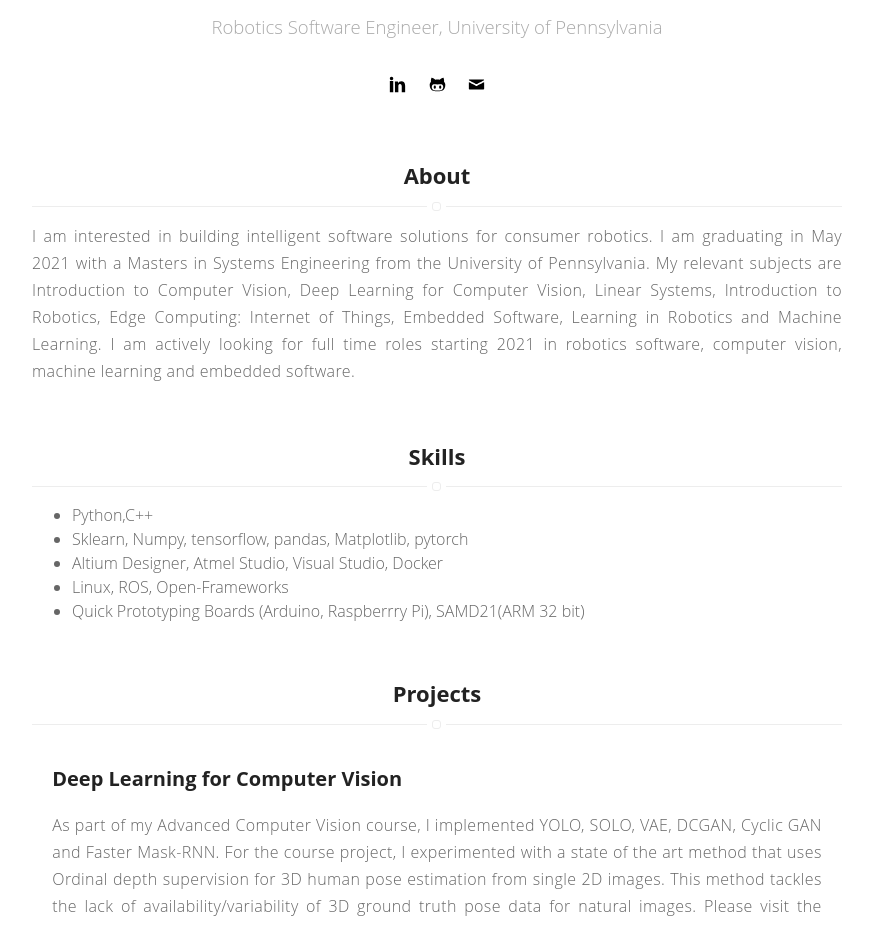
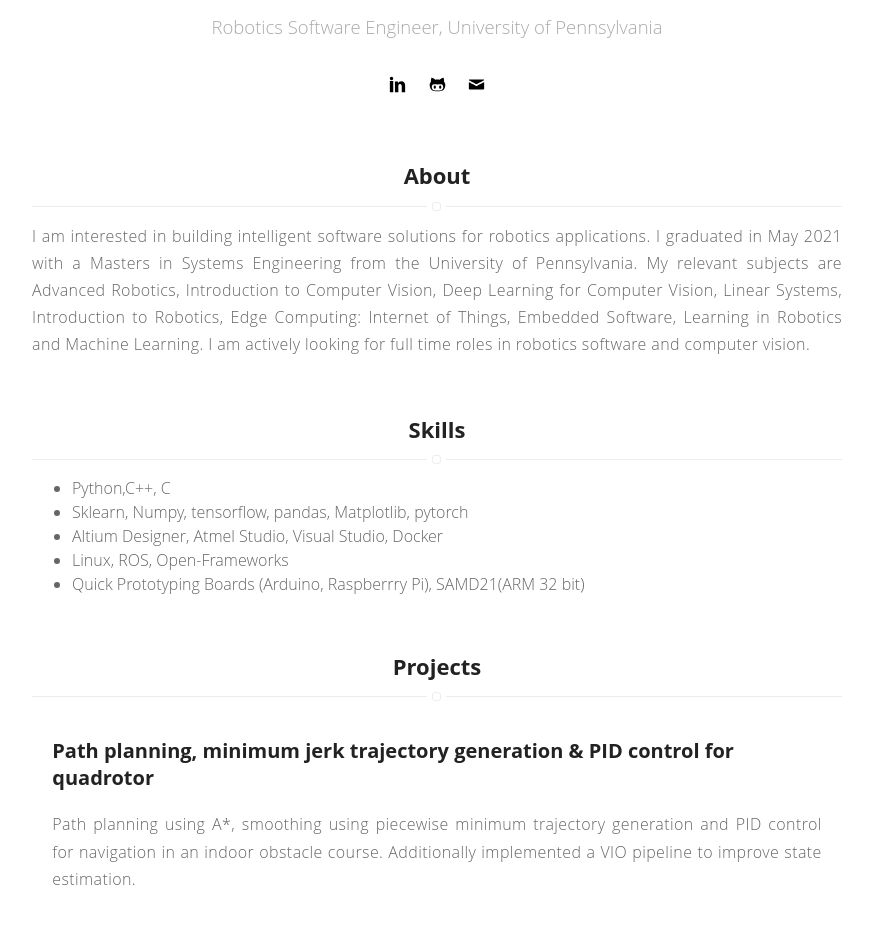
Before and after one commit to suveergarg/suveergarg.github.io, a Jekyll site: the page built from index.html, in a window 1280 px wide. Shown: the part 384-1309 px from the top of the page, without its empty margins (203-1076 px from the left). Built offline with Jekyll 4.4.1, drawn with Linux system fonts in a browser that asks for light colours; some of the changed text lies outside the part shown; grey boxes are pictures that could not be loaded.

```diff
--- a/_config.yml
+++ b/_config.yml
@@ -43,7 +43,7 @@ skills: true
 
 # add your skills here
 skills-list:
-    - Python,C++
+    - Python,C++, C
     - Sklearn, Numpy, tensorflow, pandas, Matplotlib, pytorch
     - Altium Designer, Atmel Studio, Visual Studio, Docker
     - Linux, ROS, Open-Frameworks
@@ -54,9 +54,14 @@ projects: true
 
 # add your projects here
 project-list:
+    Path planning, minimum jerk trajectory generation & PID control for quadrotor:
+        name: Path planning, minimum jerk trajectory generation & PID control for quadrotor
+        description: Path planning using A*, smoothing using piecewise minimum trajectory generation and PID control for navigation in an indoor obstacle course. Additionally implemented a VIO pipeline to improve state estimation.
+        video: assets/videos/MEAM620.mp4
+
     Deep Learning for Computer Vision:
         name: Deep Learning for Computer Vision
-        description: As part of my Advanced Computer Vision course, I implemented YOLO, SOLO, VAE, DCGAN, Cyclic GAN and Faster Mask-RNN. For the course project, I experimented with a state of the art method that uses Ordinal depth supervision for 3D human pose estimation from single 2D images. This method tackles the lack of availability/variability of 3D ground truth pose data for natural images. Please visit the github links below for more infomation on these projects.
+        description: Implemented YOLO, SOLO, VAE, DCGAN, Cyclic GAN and Faster Mask-RNN. Course Project - Experimented with a state of the art method that uses Ordinal depth supervision for 3D human pose estimation from single 2D images. This method tackles the lack of availability/variability of 3D ground truth pose data for natural images. Please visit the github links below for more infomation on these projects.
         link: https://github.com/suveergarg/SOLO
         link1: https://github.com/suveergarg/YOLO
         link2: https://github.com/suveergarg/Faster-RCNN
@@ -66,13 +71,13 @@ project-list:
 
     Pick and Place using the 5-DOF Lynx arm in Gazebo:
         name: Pick and Place using the Lynx arm in Gazebo
-        description: Used Forward and Inverse velocity and position kinematics to stack blocks in a simulation environment. This was part of a class final project where teams participated in a stacking competitions.
+        description: Used Forward and Inverse velocity and position kinematics to stack blocks in a simulation environment. Won a stacking competition as part of the class final project.
         video: assets/videos/MEAM520.mp4
 
 
     RRT*, Particle Filter Based SLAM and Autonomous Quadrotor Landing on Moving Platform:
         name: RRT*, Particle Filter Based SLAM and Autonomous Quadrotor Landing on Moving Platform
-        description: Implemented Unscented Kalman Filter, particle filter SLAM with LIDAR data, RRT* algorithm. Simulated autonomous quad-rotor landing on a moving platform using Aruco markers and minimum jerk quad-rotor trajectory under Gazebo and ROS.
+        description: Implemented Unscented Kalman Filter, particle filter SLAM with LIDAR data, RRT* algorithm. Simulated autonomous quad-rotor landing on a moving platform using Aruco markers and minimum jerk quad-rotor trajectory using Gazebo and ROS.
         link: https://github.com/suveergarg/uav_landing
         video: assets/videos/Slam.mp4
 
--- a/_includes/about.html
+++ b/_includes/about.html
@@ -1 +1 @@
-<p style="text-align:justify">I am interested in building intelligent software solutions for consumer robotics. I am graduating in May 2021 with a Masters in Systems Engineering from the University of Pennsylvania. My relevant subjects are Introduction to Computer Vision, Deep Learning for Computer Vision, Linear Systems, Introduction to Robotics, Edge Computing: Internet of Things, Embedded Software, Learning in Robotics and Machine Learning. I am actively looking for full time roles starting 2021 in robotics software, computer vision, machine learning and embedded software.</p>
+<p style="text-align:justify">I am interested in building intelligent software solutions for robotics applications. I graduated in May 2021 with a Masters in Systems Engineering from the University of Pennsylvania. My relevant subjects are Advanced Robotics, Introduction to Computer Vision, Deep Learning for Computer Vision, Linear Systems, Introduction to Robotics, Edge Computing: Internet of Things, Embedded Software, Learning in Robotics and Machine Learning. I am actively looking for full time roles in robotics software and computer vision.</p>
```
Also changed, not shown: 1 other file.
